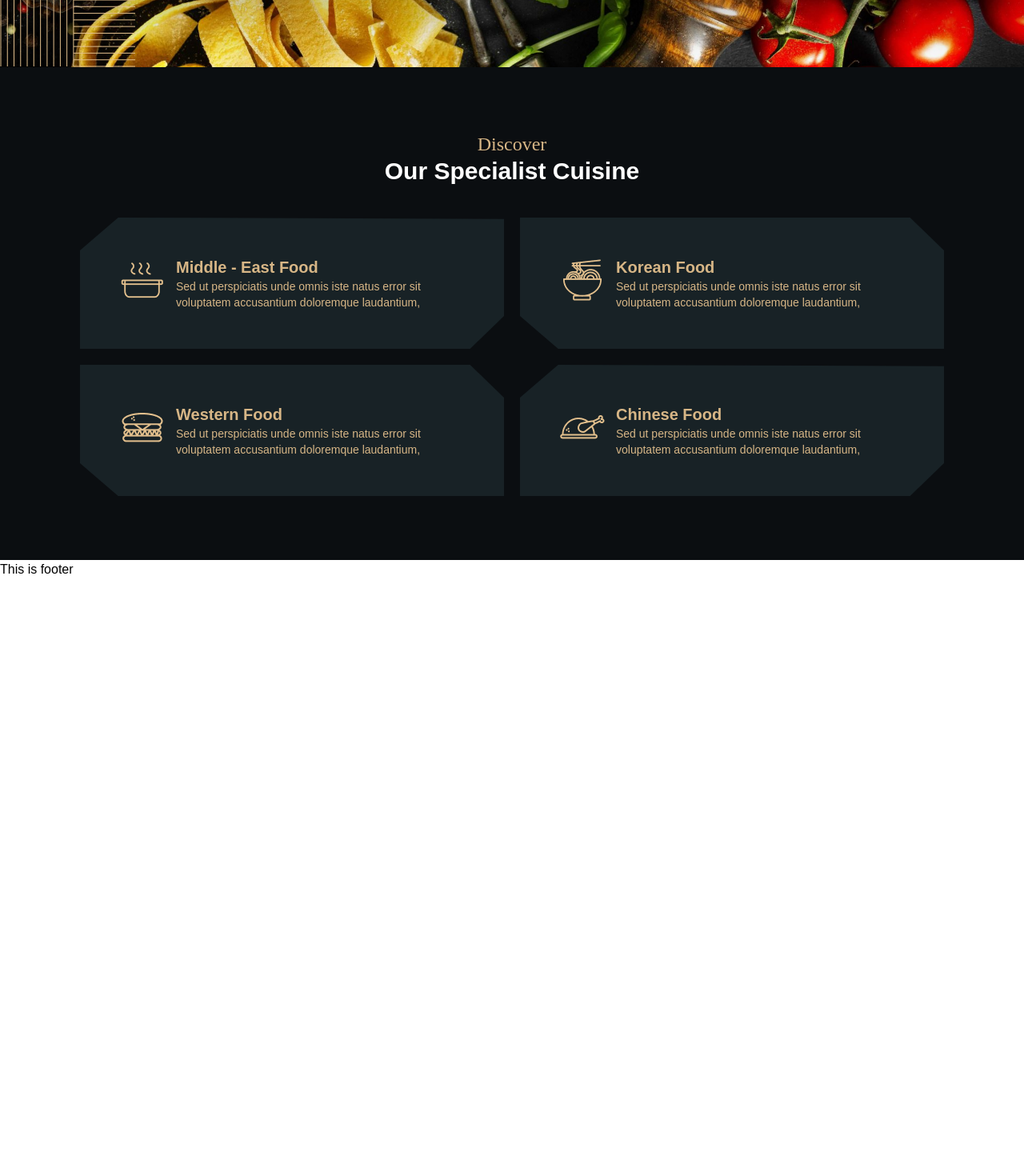
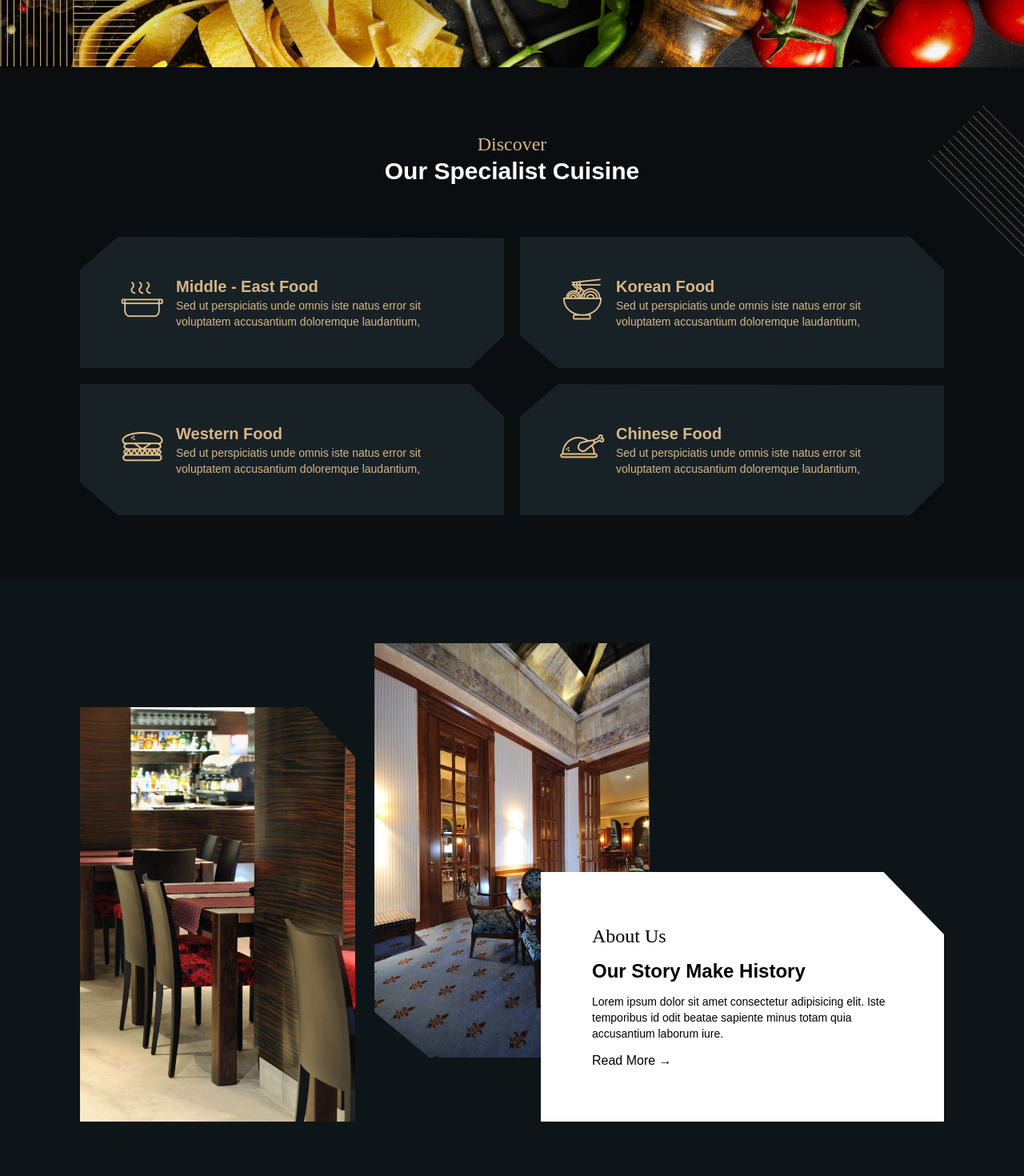
Before and after one commit to RakibulIslamm/Lezzatos-Restaurant-Website-, a React (Create React App) app: page / in a window 1280 px wide. Shown: the part 760-2230 px from the top of the page at 80% size. Before the commit the page ends 1484 px from the top, so only its background shows below. Built offline with nearby package versions, Linux system fonts and the light colour scheme.

Commit message:
About Us sec added

```diff
--- /dev/null
+++ b/src/Components/HomeComponents/AboutUs/AboutUs.js
@@ -0,0 +1,32 @@
+import React from 'react';
+import aboutImg1 from '../../../images/home-images/caffee-restaurant-P6YK3VW-680x1024.jpg'
+import aboutImg2 from '../../../images/home-images/caffee-restaurant-PTSGQEZ-680x1024.jpg'
+
+const AboutUs = () => {
+    return (
+        <div className='py-20 bg-[#0D1518]'>
+            <div className='px-[100px] max-w-[1920px] mx-auto'>
+                <div className='grid grid-cols-3 gap-6 relative'>
+                    <img className='mt-20' style={{
+                        clipPath: 'polygon(0 0, 83% 0, 100% 12%, 100% 100%, 0 100%, 0 75%)'
+                    }} src={aboutImg1} alt="" />
+                    <img style={{
+                        clipPath: 'polygon(0 0, 100% 0, 100% 12%, 100% 100%, 20% 100%, 0 89%)'
+                    }} src={aboutImg2} alt="" />
+                    <div className='relative'>
+                        <div className='bg-white p-16 absolute bottom-0 -left-40 shadow-2xl' style={{
+                            clipPath: 'polygon(0 0, 85% 0, 100% 25%, 100% 100%, 0 100%, 0% 45%)'
+                        }}>
+                            <h3 className=' font-dancing-script text-2xl'>About Us</h3>
+                            <h2 className='text-2xl font-semibold py-3'>Our Story Make History</h2>
+                            <p className='text-sm'>Lorem ipsum dolor sit amet consectetur adipisicing elit. Iste temporibus id odit beatae sapiente minus totam quia accusantium laborum iure.</p>
+                            <button className='pt-3'>Read More &#8594;</button>
+                        </div>
+                    </div>
+                </div>
+            </div>
+        </div>
+    );
+};
+
+export default AboutUs;
--- a/src/Components/HomeComponents/DiscoverSec/DiscoverSec.js
+++ b/src/Components/HomeComponents/DiscoverSec/DiscoverSec.js
@@ -4,6 +4,7 @@ import foodIcon1 from '../../../images/food-icons/middle-east-food.png'
 import foodIcon2 from '../../../images/food-icons/korean-food.png'
 import foodIcon3 from '../../../images/food-icons/western-food.png'
 import foodIcon4 from '../../../images/food-icons/chinese-food.png'
+import pattern from '../../../images/Pattern-10.png'
 
 const DiscoverSec = () => {
     const discoverData = [
@@ -35,18 +36,19 @@ const DiscoverSec = () => {
 
 
     return (
-        <div className='w-full bg-[#0B0E11] text-[#D7B686] py-20 px-[100px]'>
+        <div className='w-full bg-[#0B0E11] text-[#D7B686] py-20 px-[100px] relative'>
             <div className='max-w-[1920px] mx-auto'>
                 <div className='text-center'>
                     <h3 className='font-dancing-script text-2xl'>Discover</h3>
                     <h1 className='text-3xl text-white font-semibold'>Our Specialist Cuisine</h1>
                 </div>
-                <div className=' grid grid-cols-2 gap-5 mt-10'>
+                <div className=' grid grid-cols-2 gap-5 mt-16'>
                     {
                         discoverData.map(discover => <DiscoverCard discover={discover} />)
                     }
                 </div>
             </div>
+            <img className=' absolute right-0 top-12 w-[120px]' src={pattern} alt="" />
         </div>
     );
 };
--- a/src/Components/HomeComponents/HomeBanner/Banner.js
+++ b/src/Components/HomeComponents/HomeBanner/Banner.js
@@ -16,7 +16,7 @@ const Banner = () => {
                     <div className='w-10/12'>
                         <h3 className='font-dancing-script text-[36px] text-[#D7B686]'>Welcome to Lezzatos</h3>
                         <h1 className='text-[50px] leading-tight font-semibold py-3'>The Authentic<br />Restaurant & Cafe</h1>
-                        <p className='text-lg font-light inline-block'>Lorem ipsum dolor sit amet consectetur adipisicing elit. Possimus doloribus mollitia unde. Obcaecati tempore in at molestias voluptas dicta laboriosam!</p>
+                        <p className='text-lg font-light inline-block'>View the Menu of Lezzet Authentic Restaurant & Cafe in Swansea, UK. Share it with friends or find your next meal.</p>
                         <button className='border-2 border-[#D7B686] px-8 py-2 mt-5 text-xl hover:bg-[#d7b686] hover:text-gray-800 transition-all ease-linear'>View More</button>
                     </div>
                     <div className='relative w-6/12'>
--- a/src/Components/Shared/Footer/Footer.js
+++ b/src/Components/Shared/Footer/Footer.js
@@ -3,7 +3,9 @@ import React from 'react';
 const Footer = () => {
     return (
         <div>
-            This is footer
+            <div className=' px-[100px] mx-auto'>
+                This is footer
+            </div>
         </div>
     );
 };
--- a/src/Pages/Public/Home.js
+++ b/src/Pages/Public/Home.js
@@ -1,4 +1,5 @@
 import React from 'react';
+import AboutUs from '../../Components/HomeComponents/AboutUs/AboutUs';
 import DiscoverSec from '../../Components/HomeComponents/DiscoverSec/DiscoverSec';
 import Banner from '../../Components/HomeComponents/HomeBanner/Banner';
 
@@ -7,6 +8,7 @@ const Home = () => {
         <div>
             <Banner />
             <DiscoverSec />
+            <AboutUs />
         </div>
     );
 };
```
